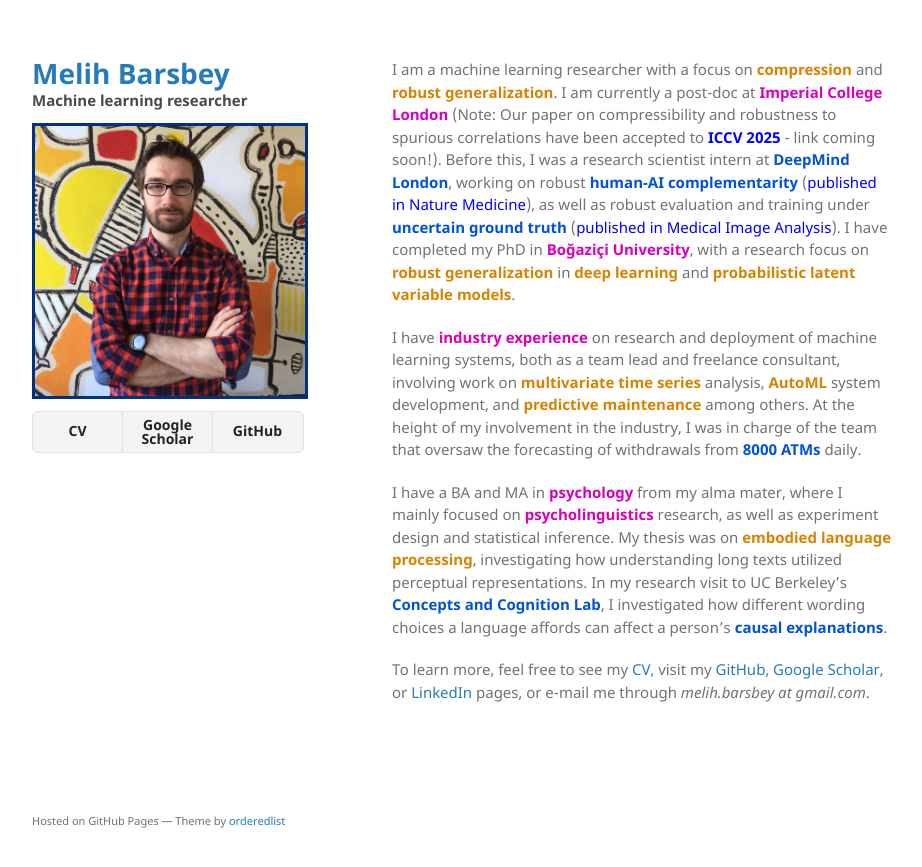
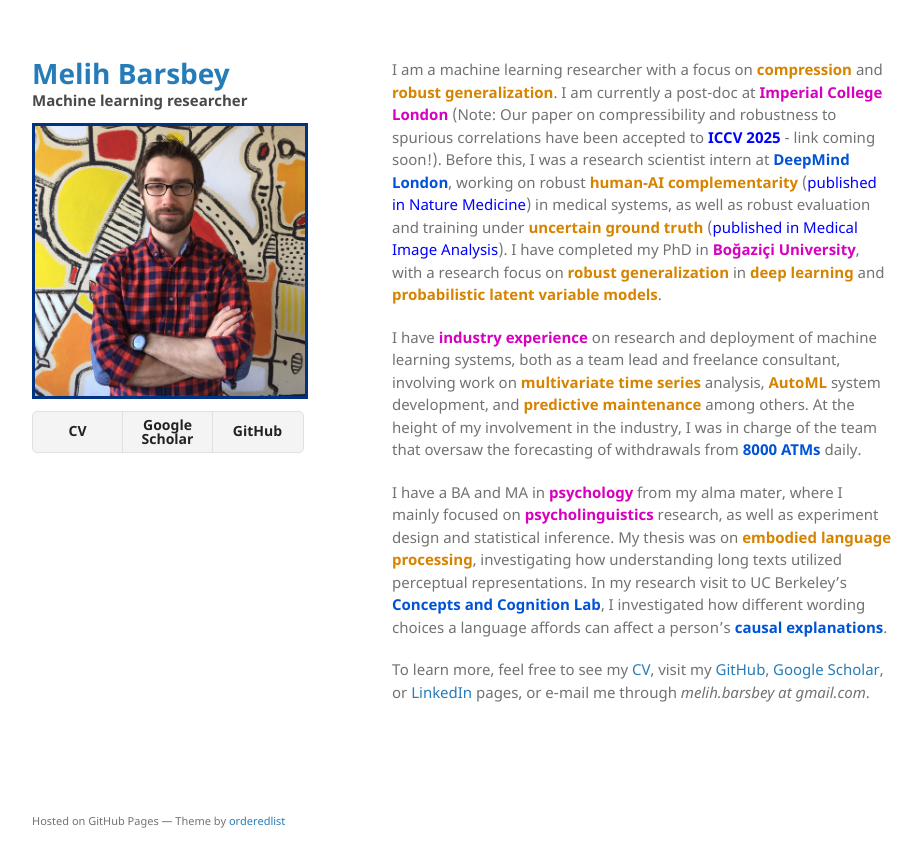
Before and after one commit to mbarsbey/mbarsbey.github.io, a Jekyll site: the page built from index.md, in a window 1280 px wide. Shown: the top 867 px of the page, without its empty margins (178-1100 px from the left). Built offline with Jekyll 4.4.1, drawn with Linux system fonts in a browser that asks for light colours.

Commit message:
Update index.md

```diff
--- a/index.md
+++ b/index.md
@@ -1,7 +1,7 @@
 ---
 layout: default
 ---
-I am a machine learning researcher with a focus on **<span style="color: #d68300">compression</span>** and **<span style="color: #d68300">robust generalization</span>**. I am currently a post-doc at **<span style="color: #d600be">Imperial College London</span>** (Note: Our paper on compressibility and robustness to spurious correlations have been accepted to **<span style="color: blue">ICCV 2025</span>** - link coming soon!). Before this, I was a research scientist intern at **<span style="color: #0053d6">DeepMind London</span>**, working on robust **<span style="color: #0053d6">human-AI complementarity</span>** ([<span style="color: blue">published in Nature Medicine</span>](https://www.nature.com/aricles/s41591-023-02437-x)), as well as robust evaluation and training under **<span style="color: #0053d6">uncertain ground truth</span>** ([<span style="color: blue">published in Medical Image Analysis</span>](https://www.sciencedirect.com/science/article/pii/S1361841525001033)). I have completed my PhD in **<span style="color: #d600be">Boğaziçi University</span>**, with a research focus on **<span style="color: #d68300">robust generalization</span>** in **<span style="color: #d68300">deep learning</span>** and **<span style="color: #d68300">probabilistic latent variable models</span>**.
+I am a machine learning researcher with a focus on **<span style="color: #d68300">compression</span>** and **<span style="color: #d68300">robust generalization</span>**. I am currently a post-doc at **<span style="color: #d600be">Imperial College London</span>** (Note: Our paper on compressibility and robustness to spurious correlations have been accepted to **<span style="color: blue">ICCV 2025</span>** - link coming soon!). Before this, I was a research scientist intern at **<span style="color: #0053d6">DeepMind London</span>**, working on robust **<span style="color: #d68300">human-AI complementarity</span>** ([<span style="color: blue">published in Nature Medicine</span>](https://www.nature.com/aricles/s41591-023-02437-x)) in medical systems, as well as robust evaluation and training under **<span style="color: #d68300">uncertain ground truth</span>** ([<span style="color: blue">published in Medical Image Analysis</span>](https://www.sciencedirect.com/science/article/pii/S1361841525001033)). I have completed my PhD in **<span style="color: #d600be">Boğaziçi University</span>**, with a research focus on **<span style="color: #d68300">robust generalization</span>** in **<span style="color: #d68300">deep learning</span>** and **<span style="color: #d68300">probabilistic latent variable models</span>**.
 
 I have **<span style="color: #d600be">industry experience</span>** on research and deployment of machine learning systems, both as a team lead and freelance consultant, involving work on **<span style="color: #d68300">multivariate time series</span>** analysis, **<span style="color: #d68300">AutoML</span>** system development, and **<span style="color: #d68300">predictive maintenance</span>** among others. At the height of my involvement in the industry, I was in charge of the team that oversaw the forecasting of withdrawals from **<span style="color: #0053d6">8000 ATMs</span>** daily.
 
```
